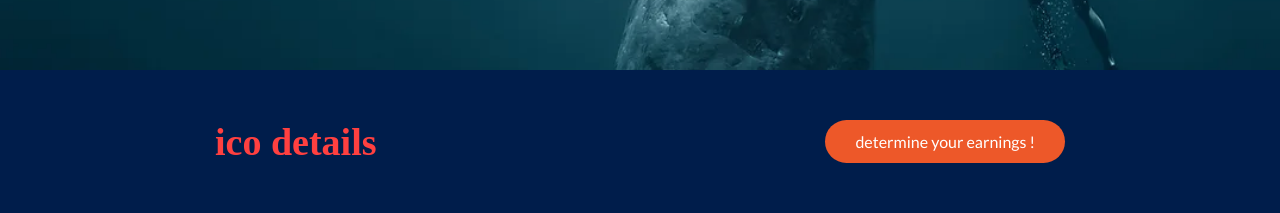
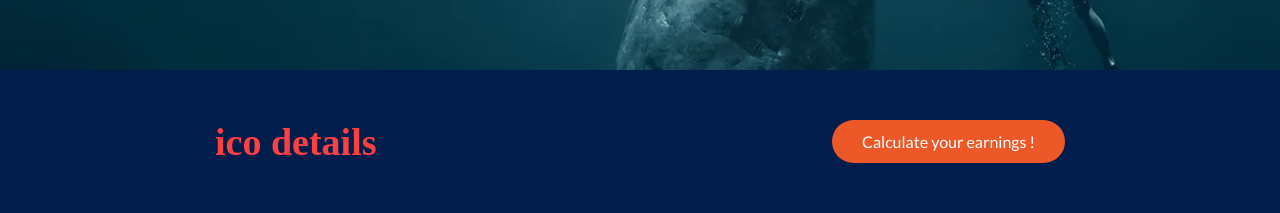
Before and after one commit to nymoico/privateSale, a React (Create React App) app: page / in a window 1280 px wide. Shown: the part 1020-1233 px from the top of the page. Built offline with nearby package versions, Linux system fonts and the light colour scheme; a web font is replaced by a local one.

Commit message:
change button text

```diff
--- a/src/comments/Ico-details/IcoDetails.js
+++ b/src/comments/Ico-details/IcoDetails.js
@@ -45,7 +45,7 @@ const IcoDetails = () => {
     <section className={styles.icoDetails}>
       <div className={styles.headingContainer}>
         <h2 className={styles.heading}>ico details</h2>
-        <button className={styles.button}>determine your earnings !</button>
+        <button className={styles.button}>Calculate your earnings !</button>
       </div>
       <div className={styles.icoDetailsContainer}>
         <div className={styles.textAndValueContainer}>
```
